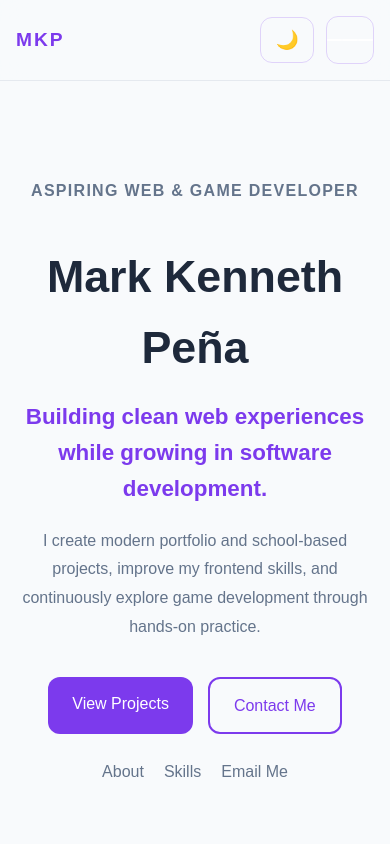
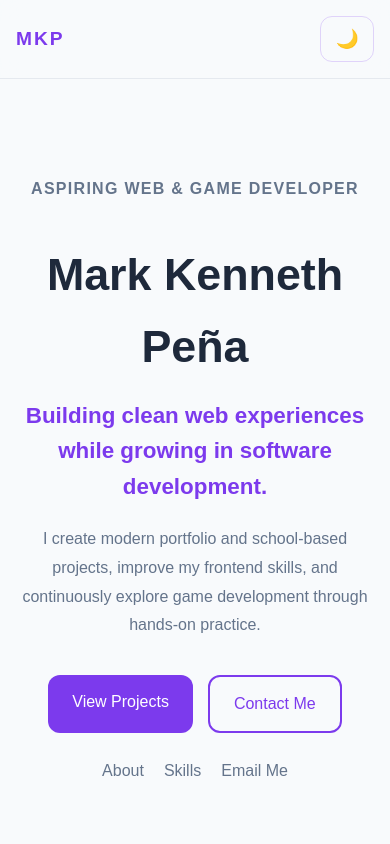
Before and after one commit to Ssamachi0/PenaMark-Portfolio, a Next.js app: page / in a window 390 px wide. Shown: the top 844 px of the page. Built offline with nearby package versions, Linux system fonts and the light colour scheme.

Commit message:
removed redundance for navbar

```diff
--- a/src/app/globals.css
+++ b/src/app/globals.css
@@ -37,7 +37,6 @@ a {
   display: flex;
   align-items: center;
   justify-content: space-between;
-  gap: 1rem;
   padding: 1rem 1.5rem;
   background: rgba(248, 250, 252, 0.88);
   backdrop-filter: blur(12px);
@@ -57,27 +56,6 @@ body.dark .navbar {
   text-decoration: none;
 }
 
-.nav-menu {
-  display: flex;
-  align-items: center;
-  gap: 1.5rem;
-}
-
-.nav-menu a {
-  text-decoration: none;
-  color: #475569;
-  font-size: 1rem;
-  transition: color 0.3s ease;
-}
-
-body.dark .nav-menu a {
-  color: #cbd5e1;
-}
-
-.nav-menu a:hover {
-  color: #7c3aed;
-}
-
 .nav-actions {
   display: flex;
   align-items: center;
@@ -92,25 +70,6 @@ body.dark .nav-menu a {
   padding: 0.7rem 0.9rem;
   border-radius: 12px;
   color: inherit;
-}
-
-.menu-toggle {
-  display: none;
-  width: 48px;
-  height: 48px;
-  padding: 0;
-  background: transparent;
-  border: 1px solid rgba(124, 58, 237, 0.2);
-  border-radius: 12px;
-}
-
-.menu-toggle span {
-  display: block;
-  width: 20px;
-  height: 2px;
-  margin: 4px auto;
-  background: currentColor;
-  border-radius: 999px;
 }
 
 .hero {
@@ -379,33 +338,6 @@ body.dark .footer {
     padding: 1rem;
   }
 
-  .menu-toggle {
-    display: inline-flex;
-    align-items: center;
-    justify-content: center;
-  }
-
-  .nav-menu {
-    position: fixed;
-    top: 73px;
-    left: 0;
-    right: 0;
-    display: none;
-    flex-direction: column;
-    gap: 1rem;
-    padding: 1.25rem;
-    background: rgba(248, 250, 252, 0.98);
-    border-bottom: 1px solid rgba(148, 163, 184, 0.2);
-  }
-
-  body.dark .nav-menu {
-    background: rgba(15, 23, 42, 0.98);
-  }
-
-  .nav-menu.open {
-    display: flex;
-  }
-
   .hero {
     padding-top: 96px;
   }
--- a/src/components/Navbar.js
+++ b/src/components/Navbar.js
@@ -1,56 +1,16 @@
 "use client";
 
-import { useEffect, useState } from "react";
 import ThemeToggle from "./ThemeToggle";
 
-const navItems = [
-  { label: "Home", href: "#home" },
-  { label: "About", href: "#about" },
-  { label: "Skills", href: "#skills" },
-  { label: "Projects", href: "#projects" },
-  { label: "Contact", href: "#contact" },
-];
-
 function Navbar() {
-  const [menuOpen, setMenuOpen] = useState(false);
-
-  useEffect(() => {
-    document.body.style.overflow = menuOpen ? "hidden" : "";
-    return () => {
-      document.body.style.overflow = "";
-    };
-  }, [menuOpen]);
-
-  const handleCloseMenu = () => setMenuOpen(false);
-
   return (
     <header className="navbar">
-      <a href="#home" className="logo" onClick={handleCloseMenu}>
+      <a href="#home" className="logo">
         MKP
       </a>
 
-      <nav className={`nav-menu ${menuOpen ? "open" : ""}`}>
-        {navItems.map((item) => (
-          <a key={item.href} href={item.href} onClick={handleCloseMenu}>
-            {item.label}
-          </a>
-        ))}
-      </nav>
-
       <div className="nav-actions">
         <ThemeToggle />
-
-        <button
-          type="button"
-          className="menu-toggle"
-          onClick={() => setMenuOpen((prev) => !prev)}
-          aria-label={menuOpen ? "Close navigation menu" : "Open navigation menu"}
-          aria-expanded={menuOpen}
-        >
-          <span />
-          <span />
-          <span />
-        </button>
       </div>
     </header>
   );
```
